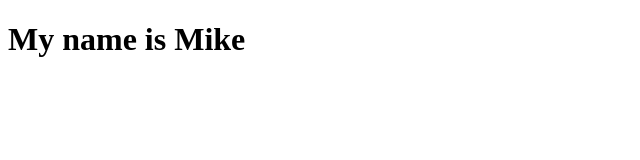
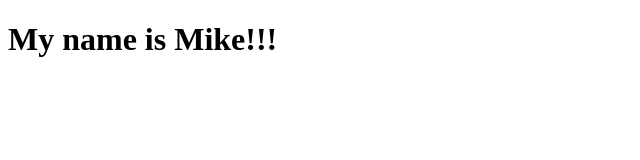
Before and after one commit to MikeColmer/first-github-project, a plain HTML site: page index.html in a window 1280 px wide. Shown: the full height of the page, 0-640 px from the left. Drawn offline with Linux system fonts and the light colour scheme.

Commit message:
add exclamation marks

```diff
--- a/index.html
+++ b/index.html
@@ -7,6 +7,6 @@
     <title>Document</title>
 </head>
 <body>
- <h1>My name is Mike</h1>
+ <h1>My name is Mike!!!</h1>
 </body>
 </html>
```
